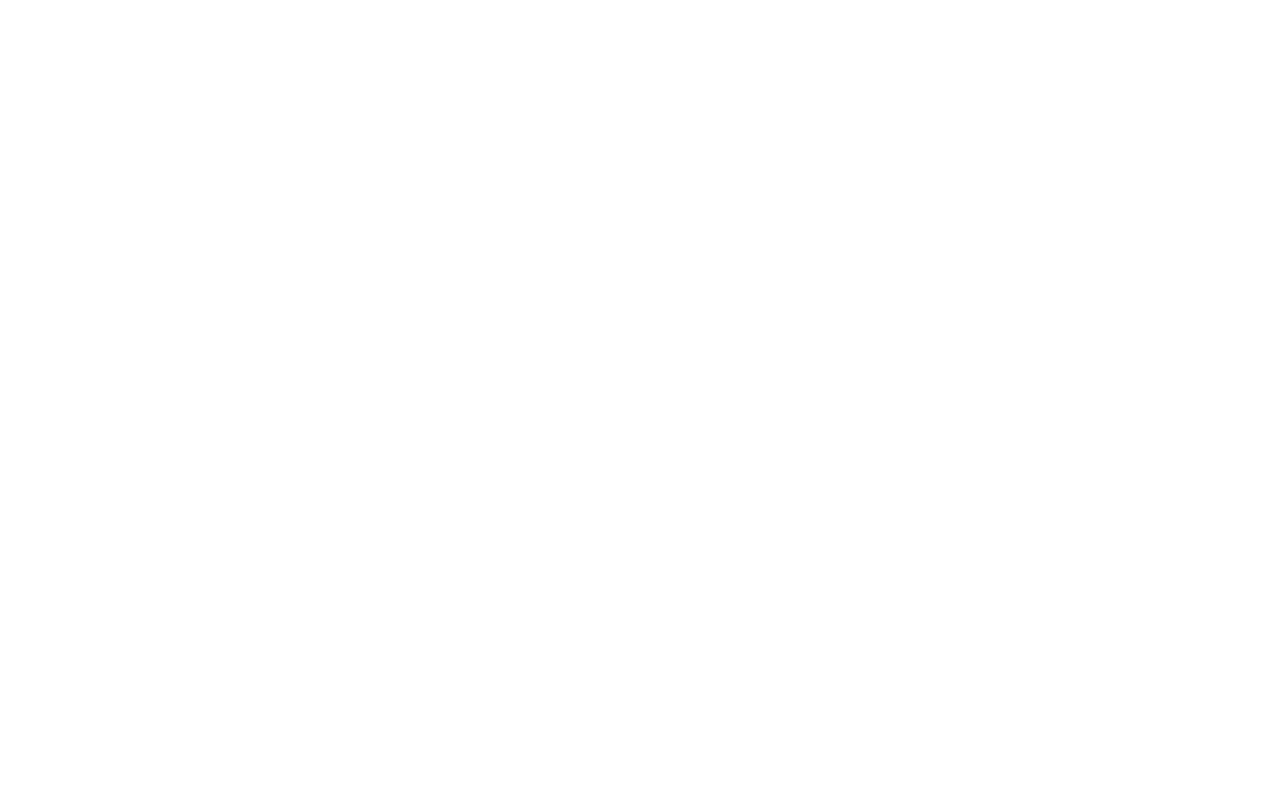
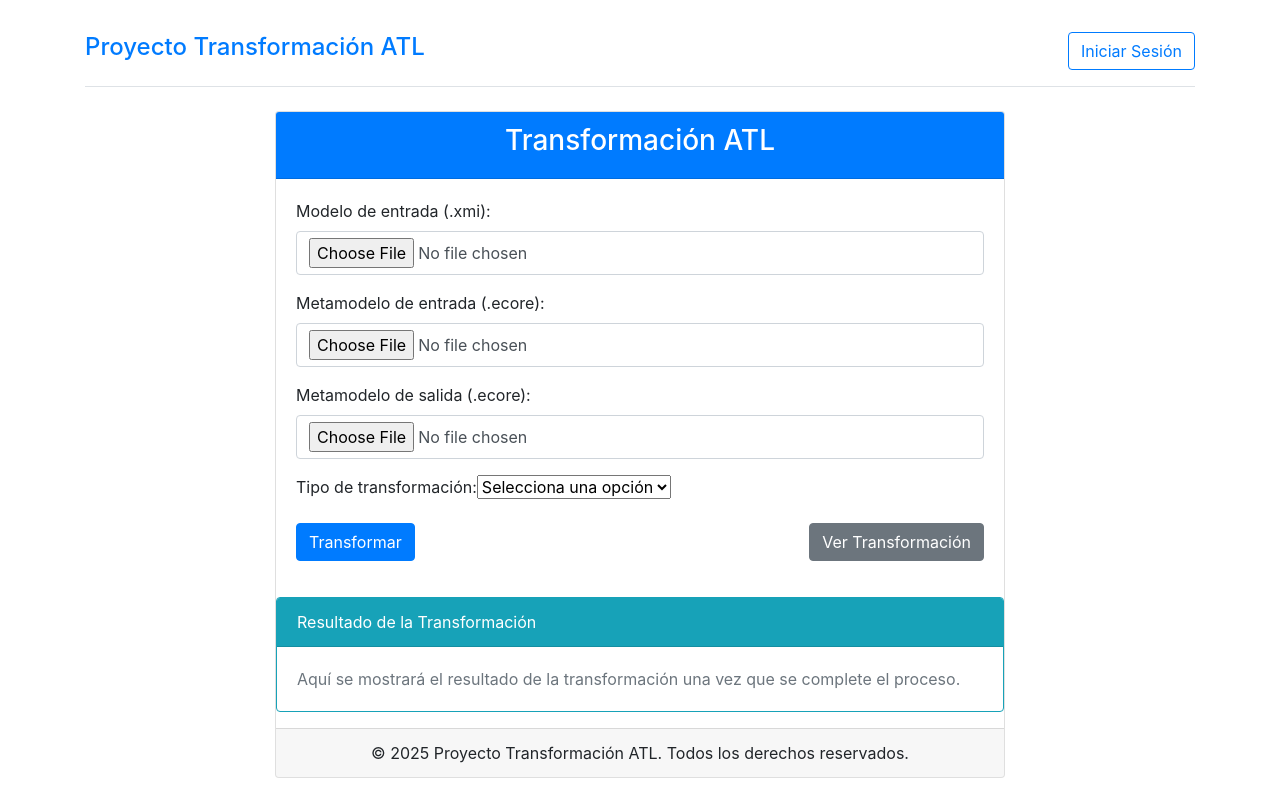
Before and after one commit to cristianbelal/muiscaFrontend, an Angular app: page / in a window 1280 px wide. Built offline with nearby package versions, Linux system fonts and the light colour scheme.

Commit message:
conexion y transformacion con el backend

```diff
--- a/src/app/components/atl/atl.component.html
+++ b/src/app/components/atl/atl.component.html
@@ -1,41 +1,116 @@
-<!-- ATL Component HTML Template -->
-<div class="container">
-  <h2>Transformación ATL</h2>
+<div class="container mt-3">
+  <header
+    class="d-flex justify-content-between align-items-center py-3 mb-4 border-bottom"
+  >
+    <h1 class="h4 text-primary">Proyecto Transformación ATL</h1>
+    <button class="btn btn-outline-primary" routerLink="/login">
+      Iniciar Sesión
+    </button>
+  </header>
+
+  <div class="row justify-content-center">
+    <div class="col-md-8">
+      <div class="card shadow">
+        <div class="card-header bg-primary text-white text-center">
+          <h3>Transformación ATL</h3>
+        </div>
+        <div class="card-body">
           <form (ngSubmit)="onSubmit()">
-    <div>
-      <label for="inModel">Modelo de entrada (.xmi):</label>
+            <div class="mb-3">
+              <label for="inModel" class="form-label"
+                >Modelo de entrada (.xmi):</label
+              >
               <input
                 type="file"
                 id="inModel"
+                class="form-control"
                 (change)="onFileChange($event, 'inModel')"
+                required
               />
             </div>
-    <div>
-      <label for="inMetamodel">Metamodelo de entrada (.ecore):</label>
+            <div class="mb-3">
+              <label for="inMetamodel" class="form-label"
+                >Metamodelo de entrada (.ecore):</label
+              >
               <input
                 type="file"
                 id="inMetamodel"
+                class="form-control"
                 (change)="onFileChange($event, 'inMetamodel')"
+                required
               />
             </div>
-    <div>
-      <label for="outMetamodel">Metamodelo de salida (.ecore):</label>
+            <div class="mb-3">
+              <label for="outMetamodel" class="form-label"
+                >Metamodelo de salida (.ecore):</label
+              >
               <input
                 type="file"
                 id="outMetamodel"
+                class="form-control"
                 (change)="onFileChange($event, 'outMetamodel')"
+                required
               />
             </div>
+            <div class="mb-3">
+              <label for="transformationType" class="form-label"
+                >Tipo de transformación:</label
+              >
+              <select
+                id="transformationType"
+                name="transformationType"
+                class="form-select"
+                [(ngModel)]="transformationType"
+                required
+              >
+                <option value="" disabled selected>
+                  Selecciona una opción
+                </option>
+                <option value="Go2Java">Go2Java</option>
+                <option value="tipo2">Transformación Tipo 2</option>
+                <option value="tipo3">Transformación Tipo 3</option>
+              </select>
+            </div>
+            <div class="d-flex justify-content-between">
+              <button type="submit" class="btn btn-primary">Transformar</button>
+              <button
+                type="button"
+                class="btn btn-secondary"
+                routerLink="/login"
+              >
+                Ver Transformación
+              </button>
+            </div>
+          </form>
+          <p class="mt-3 text-center text-muted">{{ responseMessage }}</p>
+        </div>
         <div>
-      <label for="transformationType">Tipo de transformación:</label>
-      <input
-        type="text"
-        id="transformationType"
-        [(ngModel)]="transformationType"
-        name="transformationType"
-      />
+          <div class="card border-info mb-3">
+            <div class="card-header bg-info text-white">
+              Resultado de la Transformación
             </div>
-    <button type="submit">Transformar</button>
-  </form>
-  <p>{{ responseMessage }}</p>
+            <div class="card-body">
+              <ng-container *ngIf="responseMessage; else noResult">
+                <p class="card-text">
+                  {{ responseMessage }}
+                </p>
+              </ng-container>
+              <ng-template #noResult>
+                <p class="card-text text-muted">
+                  Aquí se mostrará el resultado de la transformación una vez que
+                  se complete el proceso.
+                </p>
+              </ng-template>
             </div>
+          </div>
+        </div>
+        <div class="card-footer text-center">
+          <p class="mb-0">
+            &copy; 2025 Proyecto Transformación ATL. Todos los derechos
+            reservados.
+          </p>
+        </div>
+      </div>
+    </div>
+  </div>
+</div>
--- /dev/null
+++ b/src/app/listado-transformaciones/listado-transformaciones.component.html
@@ -0,0 +1 @@
+<p>listado-transformaciones works!</p>
--- a/src/app/login/login.component.html
+++ b/src/app/login/login.component.html
@@ -35,7 +35,7 @@
             <button
               type="button"
               class="btn btn-secundary w-100"
-              routerLink="/prueba"
+              routerLink="/atl"
             >
               Cancelar
             </button>
--- a/src/app/login/login.component.ts
+++ b/src/app/login/login.component.ts
@@ -1,7 +1,7 @@
 import { Component } from '@angular/core';
 import { FormsModule } from '@angular/forms';
 import { CommonModule } from '@angular/common';
-import { RouterModule } from '@angular/router';
+import { Router, RouterModule } from '@angular/router';
 import { AuthService } from '../services/auth/auth.service';
 
 @Component({
@@ -16,7 +16,7 @@ export class LoginComponent {
   password: string = '';
   errorMessage: string = '';
 
-  constructor(private authService: AuthService) {} // Inyectar el servicio
+  constructor(private authService: AuthService, private router: Router) {} // Inyectar el servicio
 
 
   onSubmit(): void {
@@ -25,7 +25,9 @@ export class LoginComponent {
 
       this.authService.login(credentials).subscribe({
         next: (response) => {
+
           console.log('Login exitoso:', response);
+          this.router.navigate(['/list']);
           // Aquí puedes manejar el token o redirigir al usuario
         },
         error: (error) => {
```
Also changed, not shown: src/app/app.routes.ts (+6 -2 lines), src/app/atl.service.ts (+7 -7 lines), src/app/components/atl/atl.component.ts (+10 -3 lines), src/app/listado-transformaciones/listado-transformaciones.component.ts (added, +11 -0 lines), src/app/prueba/prueba.component.html (deleted, +0 -74 lines), src/app/prueba/prueba.component.ts (deleted, +0 -53 lines), src/app/listado-transformaciones/listado-transformaciones.component.css (added), 2 other files (tests, documents, lock files or other folders). Lines whose indentation alone changed are shown as unchanged.
